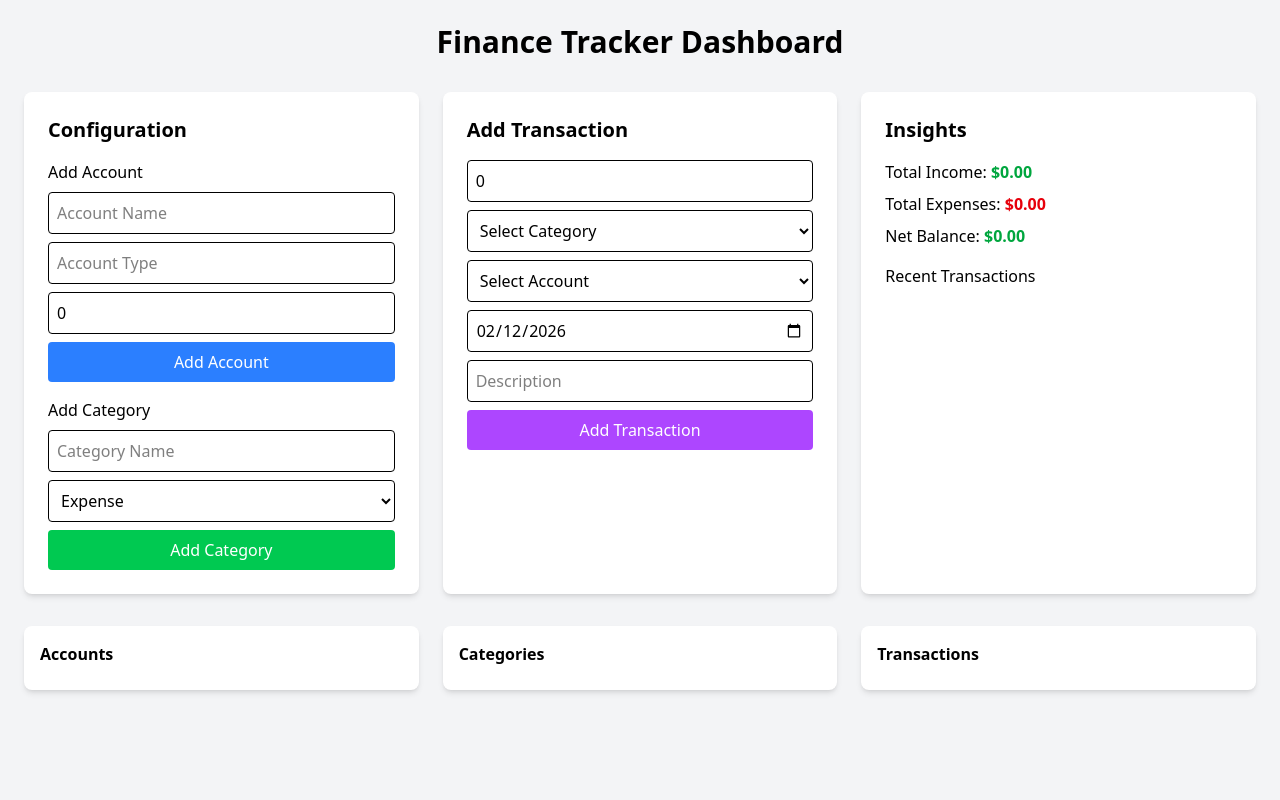
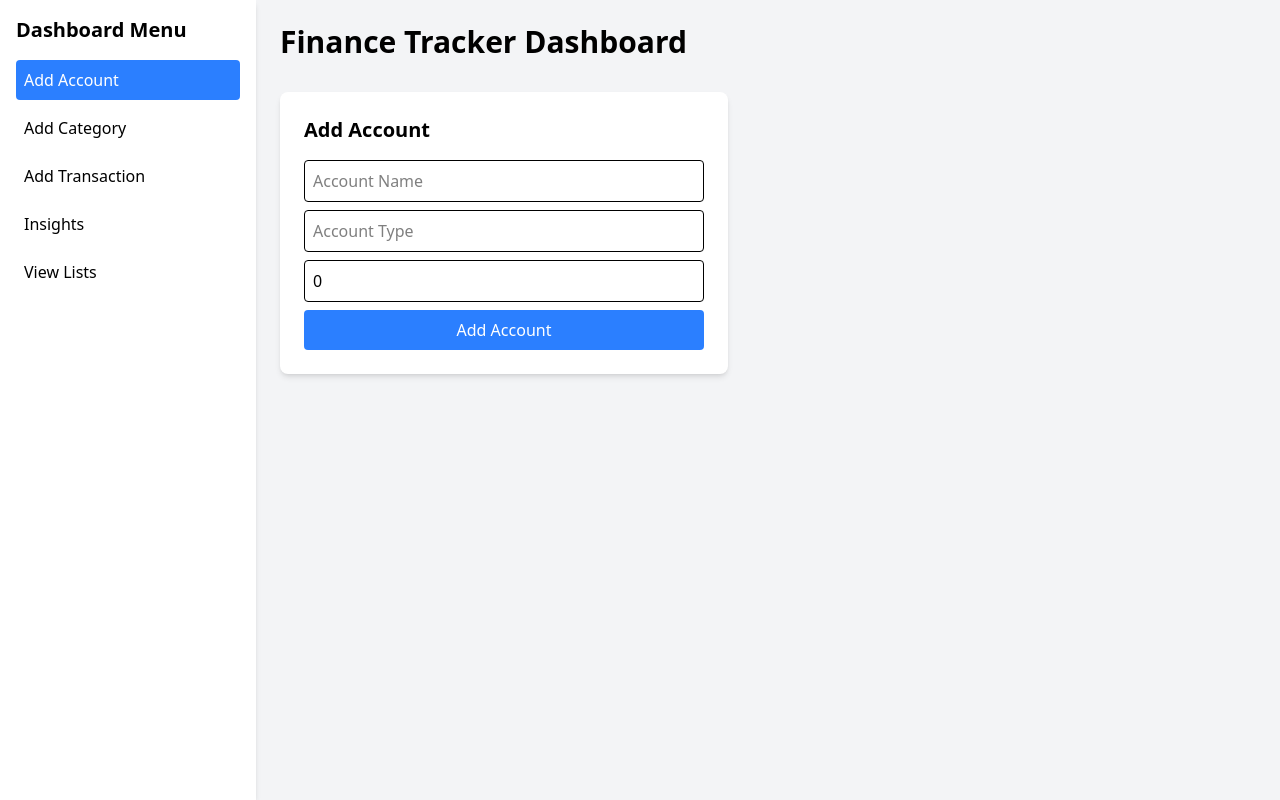
Before and after one commit to AdityaJava/finance-tracker-client, a React (Vite) app: page / in a window 1280 px wide. Built offline with nearby package versions, Linux system fonts and the light colour scheme; sample sign-in values are in the browser's storage.

Commit message:
feat: enhance Dashboard component with section navigation for accounts, categories, transactions, insights, and lists

```diff
--- a/src/component/Dashboard.tsx
+++ b/src/component/Dashboard.tsx
@@ -1,10 +1,13 @@
 import { useState } from "react";
 import type { Account, Category, Transaction } from "../types/finance.types";
+
+type Section = 'addAccount' | 'addCategory' | 'addTransaction' | 'insights' | 'lists';
 
 export default function Dashboard() {
     const [accounts, setAccounts] = useState<Account[]>([]);
     const [categories, setCategories] = useState<Category[]>([]);
     const [transactions, setTransactions] = useState<Transaction[]>([]);
+    const [activeSection, setActiveSection] = useState<Section>('addAccount');
 
     // Form states
     const [newAccount, setNewAccount] = useState({ name: "", type: "", balance: 0 });
@@ -65,17 +68,61 @@ export default function Dashboard() {
     const netBalance = totalIncome - totalExpense;
 
     return (
-        <div className="min-h-screen bg-gray-100 p-6">
-            <h1 className="text-3xl font-bold text-center mb-8">Finance Tracker Dashboard</h1>
+        <div className="min-h-screen bg-gray-100 flex">
+            {/* Sidebar */}
+            <div className="w-64 bg-white shadow-md p-4">
+                <h2 className="text-xl font-semibold mb-4">Dashboard Menu</h2>
+                <ul className="space-y-2">
+                    <li>
+                        <button
+                            onClick={() => setActiveSection('addAccount')}
+                            className={`w-full text-left p-2 rounded ${activeSection === 'addAccount' ? 'bg-blue-500 text-white' : 'hover:bg-gray-200'}`}
+                        >
+                            Add Account
+                        </button>
+                    </li>
+                    <li>
+                        <button
+                            onClick={() => setActiveSection('addCategory')}
+                            className={`w-full text-left p-2 rounded ${activeSection === 'addCategory' ? 'bg-blue-500 text-white' : 'hover:bg-gray-200'}`}
+                        >
+                            Add Category
+                        </button>
+                    </li>
+                    <li>
+                        <button
+                            onClick={() => setActiveSection('addTransaction')}
+                            className={`w-full text-left p-2 rounded ${activeSection === 'addTransaction' ? 'bg-blue-500 text-white' : 'hover:bg-gray-200'}`}
+                        >
+                            Add Transaction
+                        </button>
+                    </li>
+                    <li>
+                        <button
+                            onClick={() => setActiveSection('insights')}
+                            className={`w-full text-left p-2 rounded ${activeSection === 'insights' ? 'bg-blue-500 text-white' : 'hover:bg-gray-200'}`}
+                        >
+                            Insights
+                        </button>
+                    </li>
+                    <li>
+                        <button
+                            onClick={() => setActiveSection('lists')}
+                            className={`w-full text-left p-2 rounded ${activeSection === 'lists' ? 'bg-blue-500 text-white' : 'hover:bg-gray-200'}`}
+                        >
+                            View Lists
+                        </button>
+                    </li>
+                </ul>
+            </div>
 
-            <div className="grid grid-cols-1 md:grid-cols-2 lg:grid-cols-3 gap-6">
-                {/* Configuration Section */}
-                <div className="bg-white p-6 rounded-lg shadow-md">
-                    <h2 className="text-xl font-semibold mb-4">Configuration</h2>
+            {/* Main Content */}
+            <div className="flex-1 p-6">
+                <h1 className="text-3xl font-bold mb-8">Finance Tracker Dashboard</h1>
 
-                    {/* Add Account */}
-                    <div className="mb-4">
-                        <h3 className="font-medium mb-2">Add Account</h3>
+                {activeSection === 'addAccount' && (
+                    <div className="bg-white p-6 rounded-lg shadow-md max-w-md">
+                        <h2 className="text-xl font-semibold mb-4">Add Account</h2>
                         <input
                             type="text"
                             placeholder="Account Name"
@@ -99,10 +146,11 @@ export default function Dashboard() {
                         />
                         <button onClick={addAccount} className="w-full bg-blue-500 text-white p-2 rounded">Add Account</button>
                     </div>
+                )}
 
-                    {/* Add Category */}
-                    <div>
-                        <h3 className="font-medium mb-2">Add Category</h3>
+                {activeSection === 'addCategory' && (
+                    <div className="bg-white p-6 rounded-lg shadow-md max-w-md">
+                        <h2 className="text-xl font-semibold mb-4">Add Category</h2>
                         <input
                             type="text"
                             placeholder="Category Name"
@@ -120,10 +168,10 @@ export default function Dashboard() {
                         </select>
                         <button onClick={addCategory} className="w-full bg-green-500 text-white p-2 rounded">Add Category</button>
                     </div>
-                </div>
+                )}
 
-                {/* Add Transactions */}
-                <div className="bg-white p-6 rounded-lg shadow-md">
+                {activeSection === 'addTransaction' && (
+                    <div className="bg-white p-6 rounded-lg shadow-md max-w-md">
                         <h2 className="text-xl font-semibold mb-4">Add Transaction</h2>
                         <input
                             type="number"
@@ -167,8 +215,9 @@ export default function Dashboard() {
                         />
                         <button onClick={addTransaction} className="w-full bg-purple-500 text-white p-2 rounded">Add Transaction</button>
                     </div>
+                )}
 
-                {/* Insights */}
+                {activeSection === 'insights' && (
                     <div className="bg-white p-6 rounded-lg shadow-md">
                         <h2 className="text-xl font-semibold mb-4">Insights</h2>
                         <div className="space-y-2">
@@ -188,10 +237,10 @@ export default function Dashboard() {
                             })}
                         </ul>
                     </div>
-            </div>
+                )}
 
-            {/* Lists */}
-            <div className="mt-8 grid grid-cols-1 md:grid-cols-3 gap-6">
+                {activeSection === 'lists' && (
+                    <div className="grid grid-cols-1 md:grid-cols-3 gap-6">
                         <div className="bg-white p-4 rounded-lg shadow-md">
                             <h3 className="font-semibold mb-2">Accounts</h3>
                             <ul>
@@ -217,6 +266,8 @@ export default function Dashboard() {
                             </ul>
                         </div>
                     </div>
+                )}
+            </div>
         </div>
     );
 }
--- a/src/js/Authentication.ts
+++ b/src/js/Authentication.ts
@@ -1,7 +1,6 @@
 import axios from "axios";
 import { API_ENDPOINTS } from "./apiConstants";
 import type { RegisterRequest } from "../types/auth.types";
-import { useNavigate } from "react-router-dom";
 
 export async function authenticate(username: String, password: String) {
     try {
```
Lines whose indentation alone changed are shown as unchanged.
